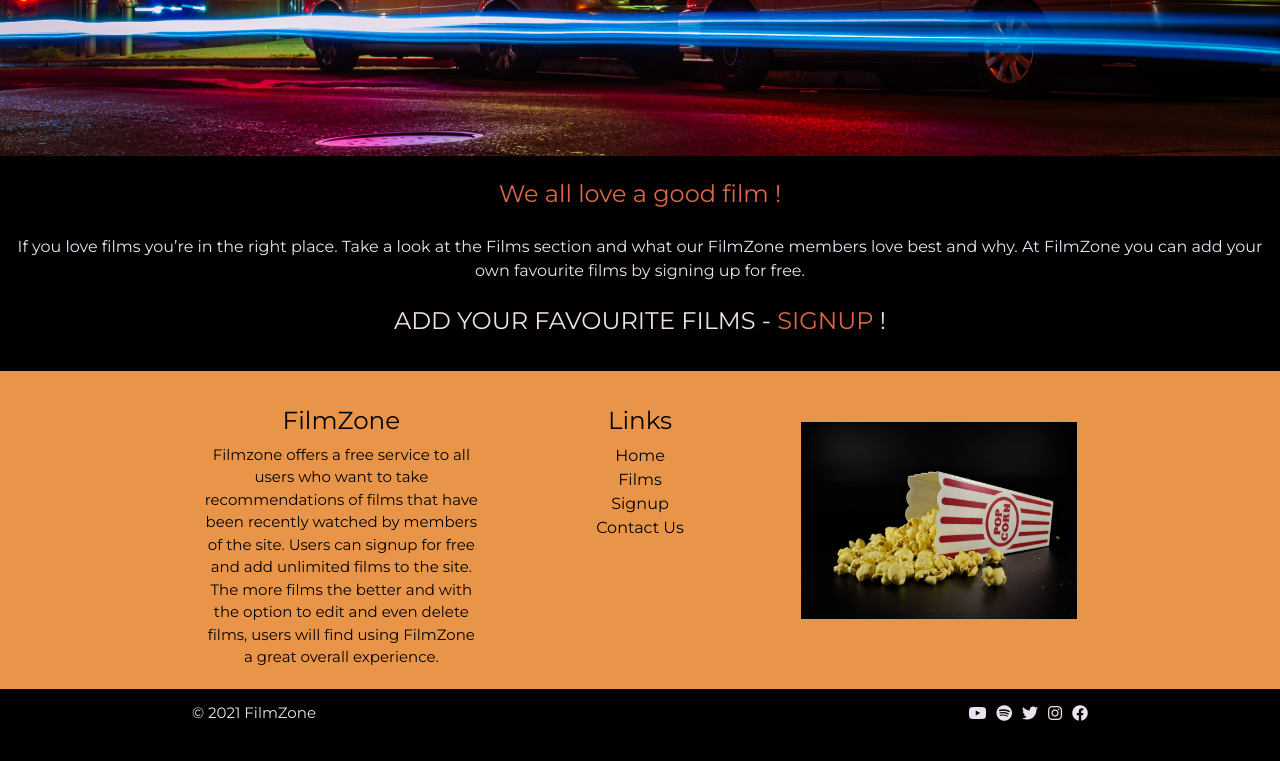
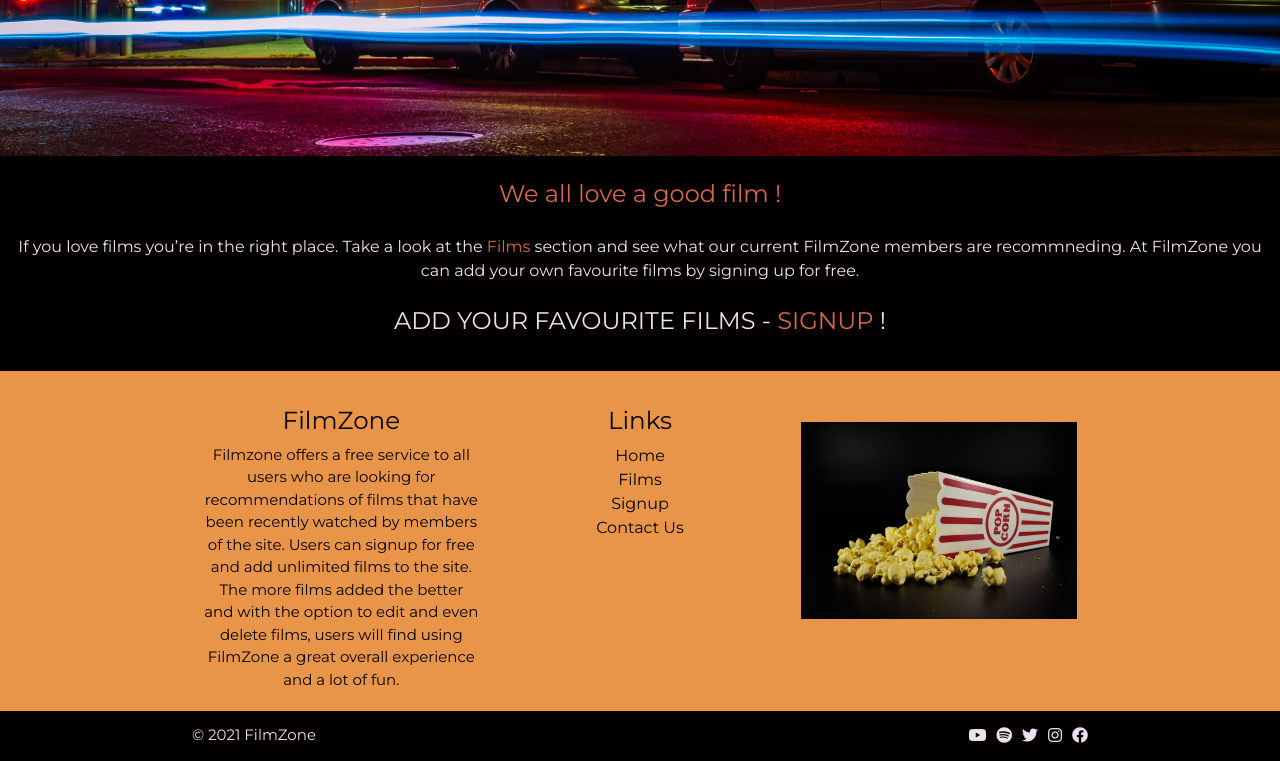
Before and after one commit to liamwalsh1980/Milestone-Project-3, a Flask app: page / in a window 1280 px wide. Shown: the part 809-1570 px from the top of the page. Before the commit the page ends 1530 px from the top, so only its background shows below. Run offline with Flask 2, Linux system fonts and the light colour scheme; data that the repository does not hold is empty; some libraries are stand-ins or nearby versions; some web fonts are replaced.

Commit message:
initial checks

```diff
--- a/static/css/style.css
+++ b/static/css/style.css
@@ -179,7 +179,7 @@ ul li a:hover {
 
 /* text and color changes */
 
-#signup-text, #login-text, #add-film {
+#signup-text, #login-text, #add-film, .films {
     color: #d76848;
 }
 
--- a/static/js/script.js
+++ b/static/js/script.js
@@ -6,32 +6,34 @@ $(document).ready(function(){
     $('.modal').modal();
 
     // Jquery code taken from the Materialize Form Validation CI lesson
-    validateMaterializeSelect();
-    function validateMaterializeSelect() {
-        let classValid = { "border-bottom": "1px solid #4caf50", "box-shadow": "0 1px 0 0 #4caf50" };
-        let classInvalid = { "border-bottom": "1px solid #f44336", "box-shadow": "0 1px 0 0 #f44336" };
-        if ($("select.validate").prop("required")) {
-            // Bug found: Originally code has "display" which caused a small bug - notes for reference on my readme
-            $("select.validate").css({ "display-none": "block", "height": "0", "padding": "0", "width": "0", "position": "absolute" });
-        }
-        $(".select-wrapper input.select-dropdown").on("focusin", function () {
-            $(this).parent(".select-wrapper").on("change", function () {
-                if ($(this).children("ul").children("li.selected:not(.disabled)").on("click", function () { })) {
-                    $(this).children("input").css(classValid);
-                }
-            });
-        }).on("click", function () {
-            if ($(this).parent(".select-wrapper").children("ul").children("li.selected:not(.disabled)").css("background-color") === "rgba(0, 0, 0, 0.03)") {
-                $(this).parent(".select-wrapper").children("input").css(classValid);
-            } else {
-                $(".select-wrapper input.select-dropdown").on("focusout", function () {
-                    if ($(this).parent(".select-wrapper").children("select").prop("required")) {
-                        if ($(this).css("border-bottom") != "0px solid rgb(76, 175, 80)") {
-                            $(this).parent(".select-wrapper").children("input").css(classInvalid);
-                        }
-                    }
-                });
-            }
-        });
-      }
+
+    // validateMaterializeSelect();
+    // function validateMaterializeSelect() {
+    //     let classValid = { "border-bottom": "1px solid #4caf50", "box-shadow": "0 1px 0 0 #4caf50" };
+    //     let classInvalid = { "border-bottom": "1px solid #f44336", "box-shadow": "0 1px 0 0 #f44336" };
+    //     if ($("select.validate").prop("required")) {
+    //         $("select.validate").css({ "display-none": "block", "height": "0", "padding": "0", "width": "0", "position": "absolute" });
+    //     }
+    //     $(".select-wrapper input.select-dropdown").on("focusin", function () {
+    //         $(this).parent(".select-wrapper").on("change", function () {
+    //             if ($(this).children("ul").children("li.selected:not(.disabled)").on("click", function () { })) {
+    //                 $(this).children("input").css(classValid);
+    //             }
+    //         });
+    //     }).on("click", function () {
+    //         if ($(this).parent(".select-wrapper").children("ul").children("li.selected:not(.disabled)").css("background-color") === "rgba(0, 0, 0, 0.03)") {
+    //             $(this).parent(".select-wrapper").children("input").css(classValid);
+    //         } else {
+    //             $(".select-wrapper input.select-dropdown").on("focusout", function () {
+    //                 if ($(this).parent(".select-wrapper").children("select").prop("required")) {
+    //                     if ($(this).css("border-bottom") != "0px solid rgb(76, 175, 80)") {
+    //                         $(this).parent(".select-wrapper").children("input").css(classInvalid);
+    //                     }
+    //                 }
+    //             });
+    //         }
+    //     });
+    //   }
   });
+
+  // Bug found: Originally code has "display" which caused a small bug - notes for reference on my readme
--- a/templates/base.html
+++ b/templates/base.html
@@ -105,7 +105,7 @@
           <div class="row">
             <div class="col l4 m6 s12 center-align">
               <h5 class="footer-text">FilmZone</h5>
-              <p class="footer-text"> Filmzone offers a free service to all users who want to take recommendations of films that have been recently watched by members of the site. Users can signup for free and add unlimited films to the site. The more films the better and with the option to edit and even delete films, users will find using FilmZone a great overall experience.</p>
+              <p class="footer-text"> Filmzone offers a free service to all users who are looking for recommendations of films that have been recently watched by members of the site. Users can signup for free and add unlimited films to the site. The more films added the better and with the option to edit and even delete films, users will find using FilmZone a great overall experience and a lot of fun.</p>
             </div>
             <div class="col l4 m6 s12 center-align">
               <h5 class="footer-text">Links</h5>
@@ -114,6 +114,7 @@
                 <li><a class="footer-text footer-text-link" href="{{ url_for('films') }}">Films</a></li>
                 {% if session.user %}
                     <li><a class="footer-text footer-text-link" href="{{ url_for('profile', username=session['user']) }}">Profile</a></li>
+                    <li><a class="footer-text footer-text-link" href="{{ url_for('add_film') }}">Add Film</a></li>
                 {% else %}
                     <li><a class="footer-text footer-text-link" href="{{ url_for('signup') }}">Signup</a></li>
                 {% endif %}
--- a/templates/films.html
+++ b/templates/films.html
@@ -48,6 +48,7 @@
             {% endfor %}
         </div>
     </section>
+    <!-- Message only appears if a search has no results for the user -->
     {% else %}
         <div class="col-12 no-results">No Film Found</div>
     <br>
--- a/templates/index.html
+++ b/templates/index.html
@@ -13,9 +13,9 @@
             <div class="col-12 subheader-home">We all love a good film !</div>
             <br>
             {% if session.user %}
-                <p class="container-fluid col-12 md-6 center-align homepage-content">Welcome back, seen any new films that's worth adding and letting other film lovers know about?</p>
+                <p class="container-fluid col-12 md-6 center-align homepage-content">Welcome back, seen any new films that's worth adding to FilmZone ?</p>
             {% else %}
-                <p class="container-fluid col-12 md-6 center-align homepage-content">If you love films you’re in the right place. Take a look at the Films section and what our FilmZone members love best and why. At FilmZone you can add your own favourite films by signing up for free. </p>
+                <p class="container-fluid col-12 md-6 center-align homepage-content">If you love films you’re in the right place. Take a look at the <a class="films" href="{{ url_for('films') }}">Films</a> section and see what our current FilmZone members are recommneding. At FilmZone you can add your own favourite films by signing up for free. </p>
             {% endif %}
         </div>
     </section>
@@ -23,9 +23,9 @@
         <div class="container-fluid">
             <div class="row">
                 {% if session.user %}
-                    <p class="col-12 center-align homepage-stripline uppercase-text">add your favourite films - <span><a href="{{ url_for('add_film') }}" id="add-film">Add Film</a></span> !</p>
+                    <p class="col-12 center-align homepage-stripline uppercase-text">add your favourite films - <a href="{{ url_for('add_film') }}" id="add-film">Add Film</a> !</p>
                 {% else %}
-                    <p class="col-12 center-align homepage-stripline uppercase-text">add your favourite films - <span><a href="{{ url_for('signup') }}" id="signup-text">Signup</a></span> !</p>
+                    <p class="col-12 center-align homepage-stripline uppercase-text">add your favourite films - <a href="{{ url_for('signup') }}" id="signup-text">Signup</a> !</p>
                 {% endif %}
             </div>
         </div>
```
Also changed, not shown: README.md.
